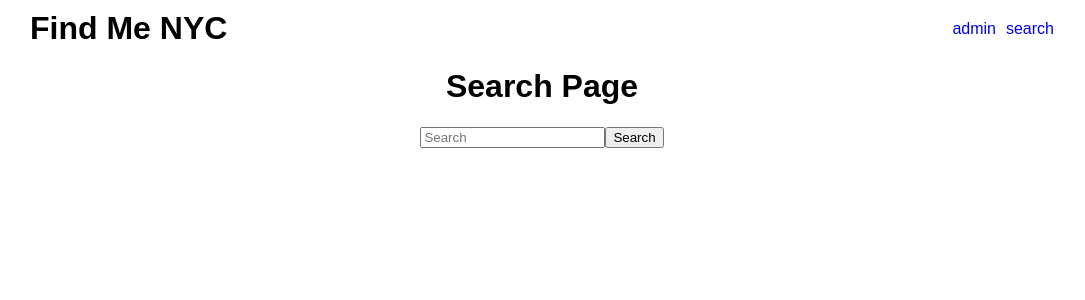
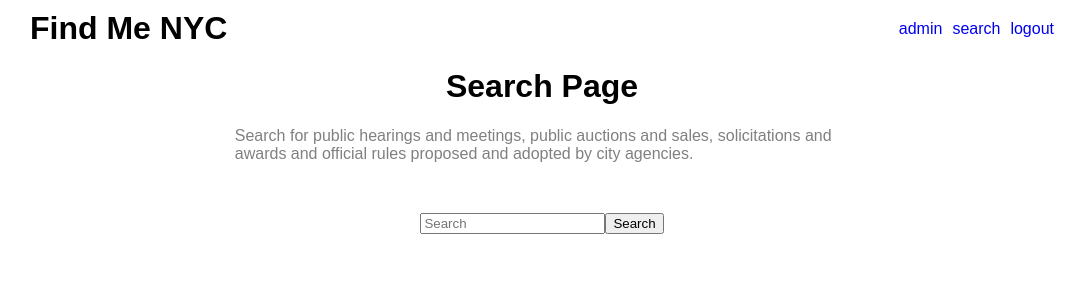
Before and after one commit to belcortes/find-me-nyc, a React (Create React App) app in the folder ui/: page /search in a window 1280 px wide. Shown: the top 300 px of the page, without its empty margins (98-1183 px from the left). Built offline with nearby package versions, Linux system fonts and the light colour scheme; no server answers.

Commit message:
adding more UI tests and react styles

```diff
--- a/ui/package.json
+++ b/ui/package.json
@@ -15,5 +15,5 @@
     "test": "react-scripts test --env=jsdom",
     "eject": "react-scripts eject"
   },
-  "proxy": "http://app:8080"
+  "proxy": "http://localhost:8080"
 }
--- a/ui/src/components/Navbar.js
+++ b/ui/src/components/Navbar.js
@@ -27,6 +27,7 @@ const Navbar = () => {
       <div>
       	<Link style={linkItemStyles} to="/admin">admin</Link>
       	<Link style={linkItemStyles} to="/search">search</Link>
+      	<Link style={linkItemStyles} to="/signup">logout</Link>
       </div>
     </div>
   )
--- a/ui/src/components/SearchPage.js
+++ b/ui/src/components/SearchPage.js
@@ -27,11 +27,20 @@ class SearchPage extends Component {
     	textAlign: "center"
 		}
 
+		const blurbStyles = {
+			width: "60%",
+			textAlign: "left",
+			color: "gray",
+			margin: "0 auto",
+			marginBottom: "50px"
+		}
+
 		return (
 	    <div>
 	    	<Navbar />
 	    	<div style={navContainerStyles}>
 	    		<h1>Search Page</h1>
+	    		<p id='search-blurb' style={blurbStyles}>Search for public hearings and meetings, public auctions and sales, solicitations and awards and official rules proposed and adopted by city agencies.</p>
 		      <div>
 		        <form id='search-form' onSubmit={this.handleSubmit}>
 		          <input id='search-input' name="search" type="text" placeholder="Search" onChange={this.saveNewInput}/>
```
Also changed, not shown: 2 other files (tests, documents, lock files or other folders).
